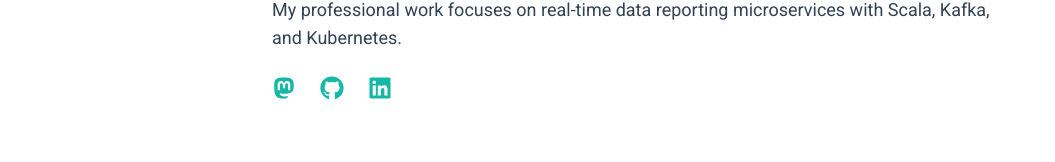
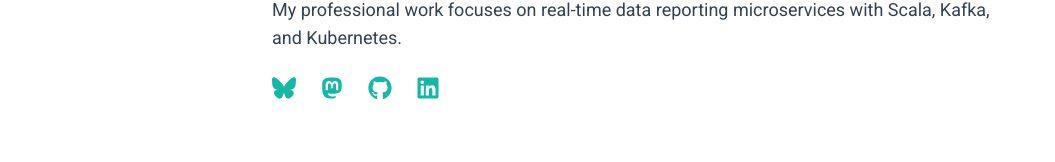
Before and after one commit to gerhynes/personal-site, a Next.js app: page / in a window 1280 px wide. Shown: the part 456-618 px from the top of the page, without its empty margins (0-1055 px from the left). Built offline with nearby package versions, Linux system fonts and the light colour scheme.

Commit message:
Add Bluesky link

```diff
--- a/components/socials.tsx
+++ b/components/socials.tsx
@@ -1,12 +1,22 @@
-import { FaGithub, FaLinkedin, FaMastodon } from "react-icons/fa";
+import { FaBluesky, FaGithub, FaLinkedin, FaMastodon } from "react-icons/fa6";
 
 function Socials() {
   return (
     <div className="flex gap-6">
       <a
+        className="group -m-1 p-1"
+        aria-label="Bluesky"
+        href="https://bsky.app/profile/gerardhynes.com"
+      >
+        <FaBluesky
+          className="h-6 w-6 fill-teal-500 transition group-hover:fill-teal-600"
+          aria-hidden="true"
+        />
+      </a>
+      <a
         rel="me"
         className="group -m-1 p-1"
-        aria-label="LinkedIn"
+        aria-label="Mastodon"
         href="https://mastodon.ie/@gerhynes"
       >
         <FaMastodon
--- a/package.json
+++ b/package.json
@@ -15,7 +15,7 @@
     "next-themes": "^0.2.1",
     "react": "18.2.0",
     "react-dom": "18.2.0",
-    "react-icons": "^4.12.0",
+    "react-icons": "^5.4.0",
     "sharp": "^0.33.3"
   },
   "devDependencies": {
```
Also changed, not shown: 1 other file (tests, documents, lock files or other folders).
